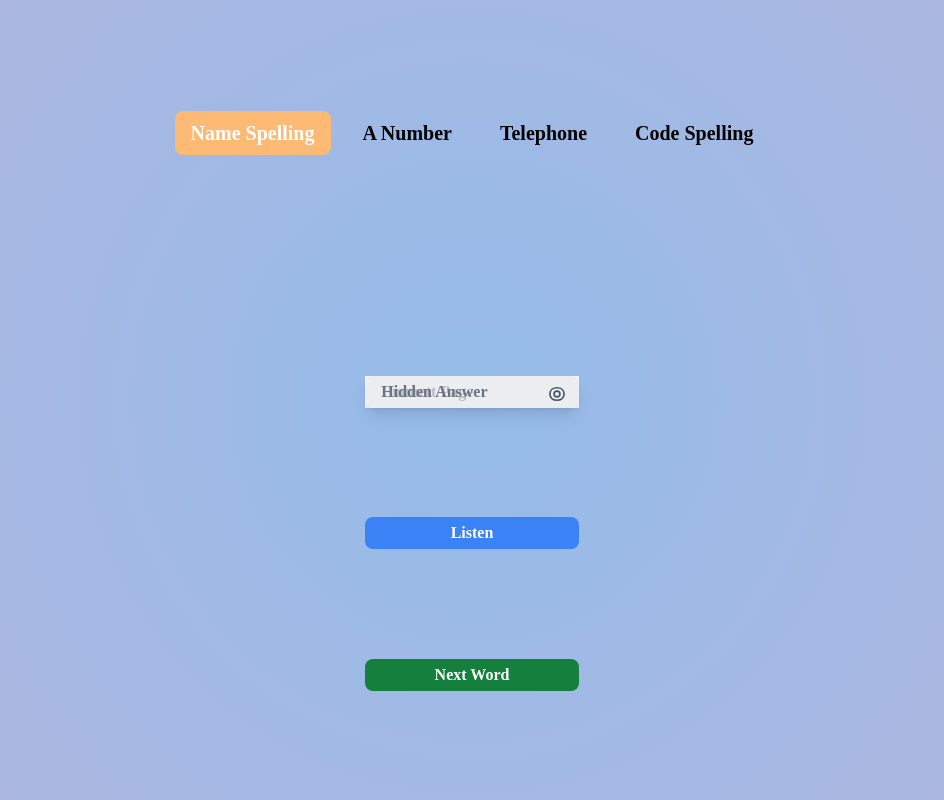
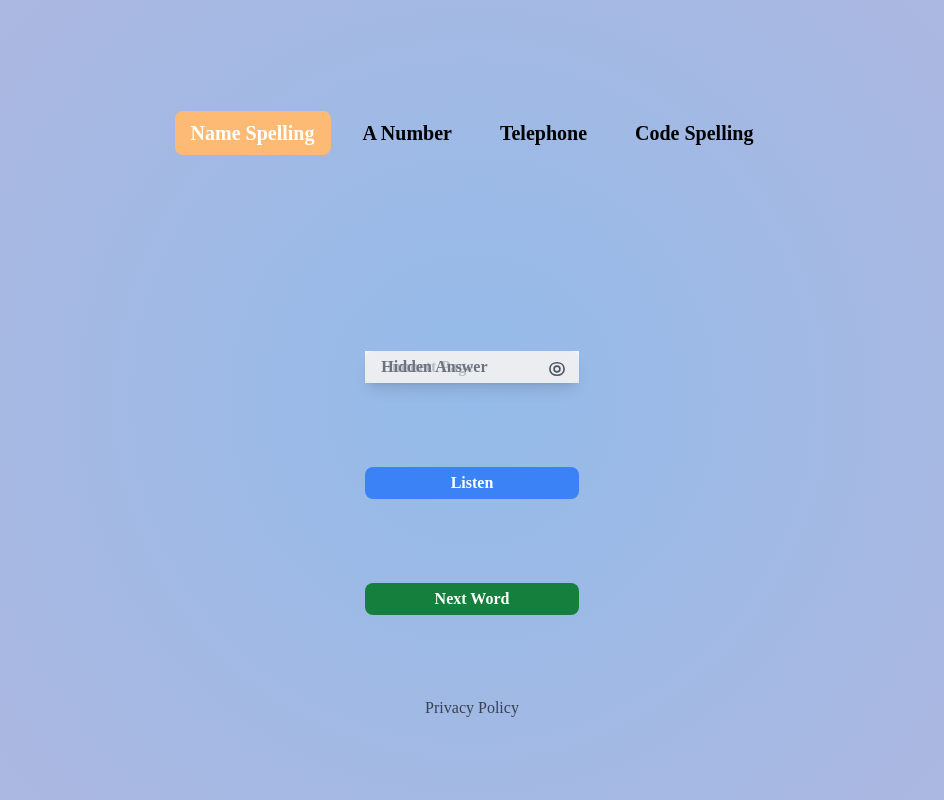
Before and after one commit to NqtT2801/IeltsSpeller, an Angular app: page / in a window 1280 px wide. Shown: the whole page, without its empty margins (168-1112 px from the left). Built offline with nearby package versions, Linux system fonts and the light colour scheme.

Commit message:
no message

```diff
--- a/src/app/pages/main-page/main-page.component.html
+++ b/src/app/pages/main-page/main-page.component.html
@@ -48,4 +48,6 @@
     <button (click)="nextWord()" class="w-full md:w-1/3 lg:w-1/4 px-6 py-2 rounded-lg bg-green-700 text-white font-semibold hover:bg-green-800 focus:outline-none focus:ring-2 transition-colors">
         Next Word
     </button>
+
+    <a routerLink="/privacy" class="text-gray-700 hover:text-gray-900">Privacy Policy</a>
 </div>
```
